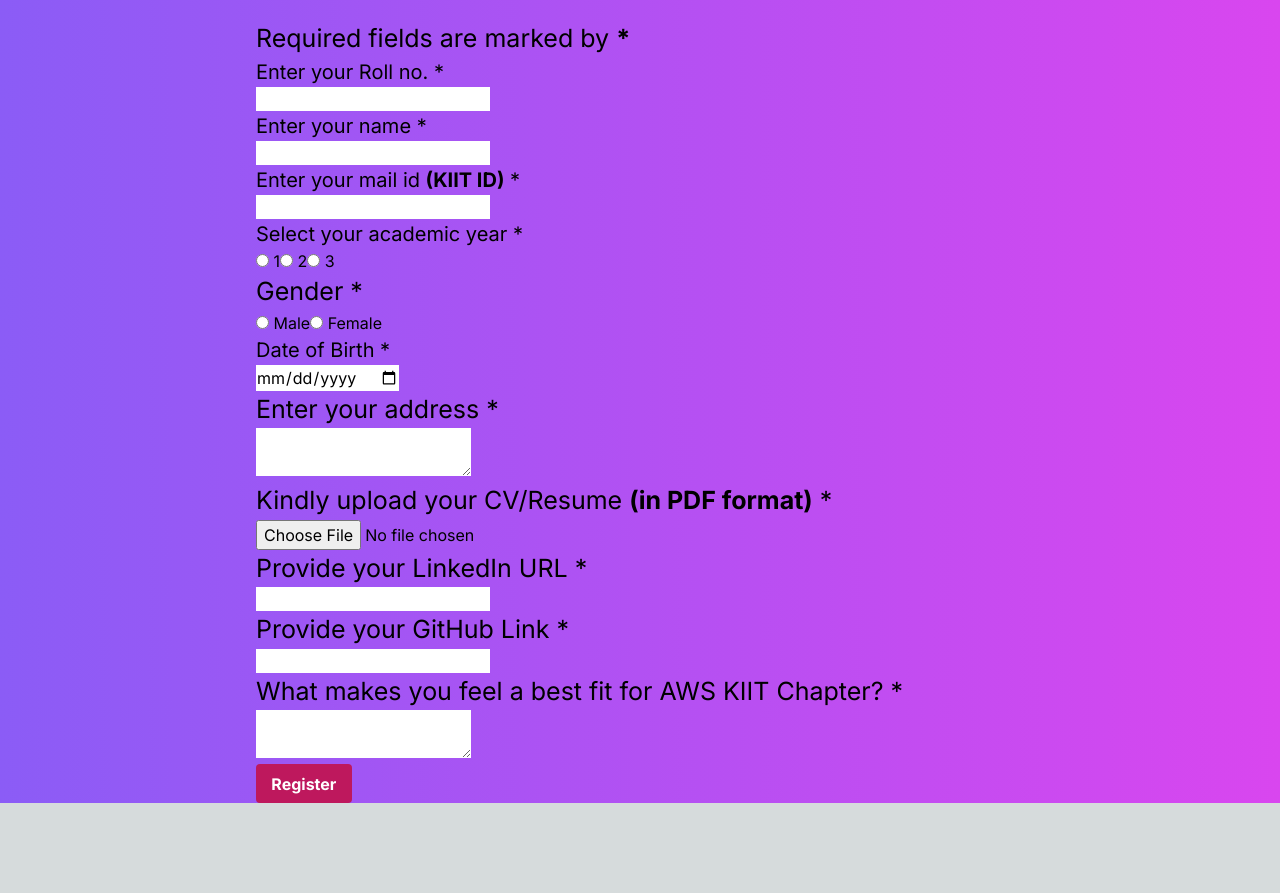
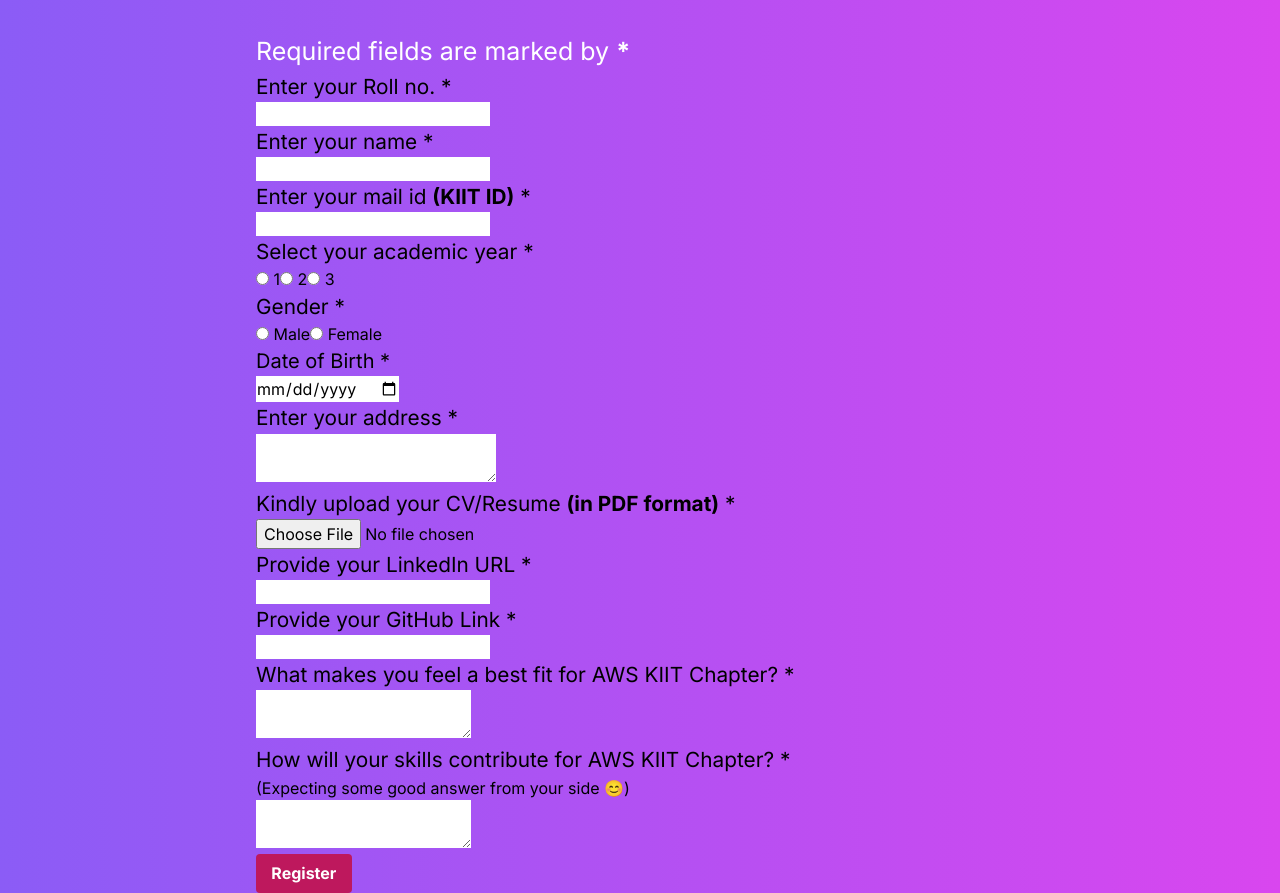
Before and after one commit to debiprasannadash/next_project, a Next.js app: page / in a window 1280 px wide. Shown: the part 305-1198 px from the top of the page. Before the commit the page ends 1108 px from the top, so only its background shows below. Built offline with nearby package versions, Linux system fonts and the light colour scheme.

Commit message:
Your commit message

```diff
--- a/src/app/Components/Register.jsx
+++ b/src/app/Components/Register.jsx
@@ -10,17 +10,15 @@ function Register() {
     if (!email.endsWith('@kiit.ac.in')) {
       alert('Please enter your KIIT mail ID');
     } else {
-      setError('');
-      // Proceed with form submission, for example using a POST request.
-      console.log('Form submitted with email:', email);
+      console.log(alert('Your form has been submitted successfully.x'));
     }
   };
 
   return (
     <div className="App box-content h-auto w-auto bg-gradient-to-r from-violet-500 to-fuchsia-500">
       <div className="head flex flex-col justify-center items-center">
-        <img src="aws.svg" className="aws_logo bg-slate-700 my-4" alt="AWS Logo" />
-        <h1 className="text-center text-[55px] font-bold text-white">
+        <img src="aws.svg" className="aws_logo  my-4" alt="AWS Logo" />
+        <h1 className="text-center text-[400%] font-bold text-white">
           AWS KIIT Chapter Registration Page
         </h1>
       </div>
@@ -28,22 +26,22 @@ function Register() {
       <br />
       <form className="form_main box-content h-auto w-auto mx-[20%]" onSubmit={validate}>
         <div className="reg">
-          <p className="text-[25px]">Required fields are marked by <b>*</b></p>
+          <p className="text-[25px] text-white">Required fields are marked by <b>*</b></p>
 
           <label>
-            <p className="text-[20px]">Enter your Roll no. *</p>
+            <p className="text-[130%]">Enter your Roll no. *</p>
             <input type="text" required />
           </label>
           <br />
 
           <label>
-            <p className="text-[20px]">Enter your name *</p>
+            <p className="text-[130%]">Enter your name *</p>
             <input type="text" required />
           </label>
           <br />
 
           <label>
-            <p className="text-[20px]">Enter your mail id <b>(KIIT ID)</b> *</p>
+            <p className="text-[130%]">Enter your mail id <b>(KIIT ID)</b> *</p>
             <input
               type="email"
               value={email}
@@ -52,9 +50,8 @@ function Register() {
             />
           </label>
           <br />
-          {error && <p style={{ color: 'red' }}>{error}</p>}
 
-          <p className="text-[20px]">Select your academic year *</p>
+          <p className="text-[130%]">Select your academic year *</p>
           <label>
             <input type="radio" name="academicYear" value="1" required /> 1
           </label>
@@ -66,7 +63,7 @@ function Register() {
           </label>
           <br />
 
-          <p className="text-[25px]">Gender *</p>
+          <p className="text-[130%]">Gender *</p>
           <label>
             <input type="radio" name="gender" value="Male" required /> Male
           </label>
@@ -82,31 +79,38 @@ function Register() {
           <br />
 
           <label>
-            <p className="text-[25px]">Enter your address *</p>
-            <textarea className="address" required></textarea>
+            <p className="text-[130%]">Enter your address *</p>
+            <textarea className="address w-60" required></textarea>
           </label>
           <br />
 
           <label>
-            <p className="text-[25px]">Kindly upload your CV/Resume <b>(in PDF format)</b> *</p>
+            <p className="text-[130%]">Kindly upload your CV/Resume <b>(in PDF format)</b> *</p>
             <input type="file" accept="application/pdf" required />
           </label>
           <br />
 
           <label>
-            <p className="text-[25px]">Provide your LinkedIn URL *</p>
+            <p className="text-[130%]">Provide your LinkedIn URL *</p>
             <input type="url" required />
           </label>
           <br />
 
           <label>
-            <p className="text-[25px]">Provide your GitHub Link *</p>
+            <p className="text-[130%]">Provide your GitHub Link *</p>
             <input type="url" required />
           </label>
           <br />
 
           <label>
-            <p className="text-[25px]">What makes you feel a best fit for AWS KIIT Chapter? *</p>
+            <p className="text-[130%]">What makes you feel a best fit for AWS KIIT Chapter? *</p>
+            <textarea required></textarea>
+          </label>
+          <br />
+
+          <label>
+            <p className="text-[130%]">How will your skills contribute for AWS KIIT Chapter? *</p>
+            <p>(Expecting some good answer from your side 😊)</p>
             <textarea required></textarea>
           </label>
           <br />
```
